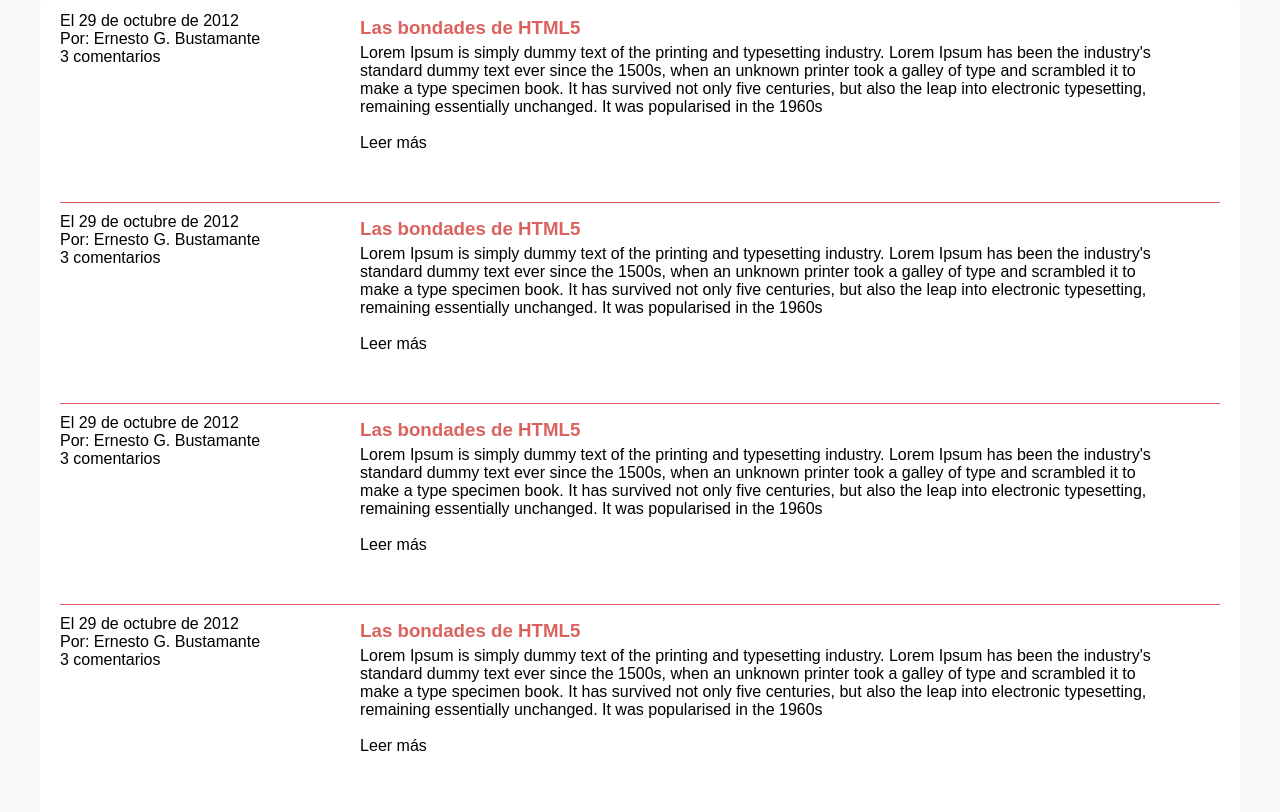
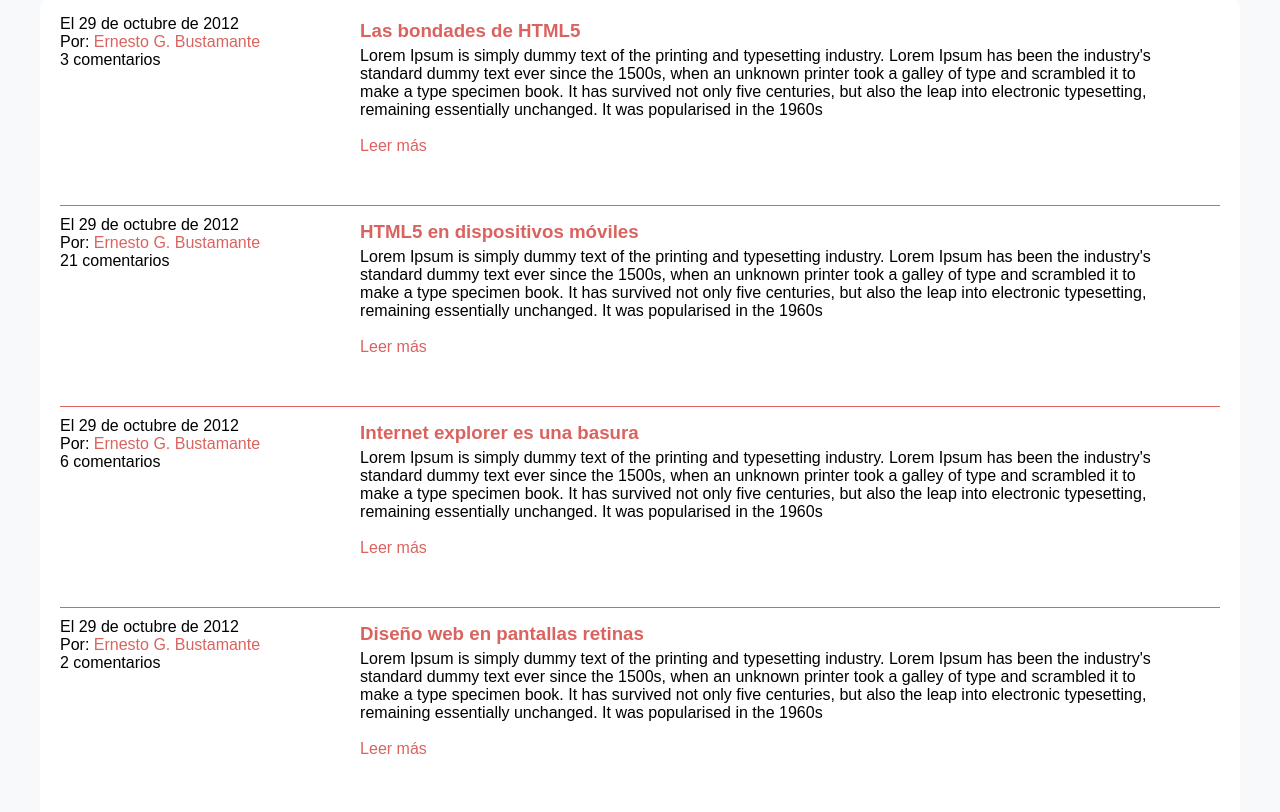
Before and after one commit to R-Art-project/web-html5, a plain HTML site: page index.html in a window 1280 px wide. Shown: the part 580-1392 px from the top of the page. Drawn offline with Linux system fonts and the light colour scheme.

Commit message:
in this point the website is ready

```diff
--- a/index.html
+++ b/index.html
@@ -36,39 +36,39 @@
                 <div class="second-news-block">
                     <div class="second-news-container">
                         <div class="second-news-containerOne">
-                            <p>El 29 de octubre de 2012<br>Por: Ernesto G. Bustamante<br>3 comentarios</p>
+                            <p>El 29 de octubre de 2012<br>Por: <span>Ernesto G. Bustamante</span><br>3 comentarios</p>
                             <div class="news-one">
                                 <h3>Las bondades de HTML5</h3>
                                 <p>Lorem Ipsum is simply dummy text of the printing and typesetting industry. Lorem Ipsum has been the industry's standard dummy text ever since the 1500s, when an unknown printer took a galley of type and scrambled it to make a type specimen book. It has survived not only five centuries, but also the leap into electronic typesetting, remaining essentially unchanged. It was popularised in the 1960s</p>
                                 <br>
-                                <p>Leer más</p>
+                                <a href="#">Leer más</a>
                             </div>
                         </div>
                         <div class="second-news-containerTwo">
-                            <p>El 29 de octubre de 2012<br>Por: Ernesto G. Bustamante<br>3 comentarios</p>
+                            <p>El 29 de octubre de 2012<br>Por: <span>Ernesto G. Bustamante</span><br>21 comentarios</p>
                             <div class="news-two">
-                                <h3>Las bondades de HTML5</h3>
+                                <h3>HTML5 en dispositivos móviles</h3>
                                 <p>Lorem Ipsum is simply dummy text of the printing and typesetting industry. Lorem Ipsum has been the industry's standard dummy text ever since the 1500s, when an unknown printer took a galley of type and scrambled it to make a type specimen book. It has survived not only five centuries, but also the leap into electronic typesetting, remaining essentially unchanged. It was popularised in the 1960s</p>
                                 <br>
-                                <p>Leer más</p>
+                                <a href="#">Leer más</a>
                             </div>
                         </div>
                         <div class="second-news-containerThree">
-                            <p>El 29 de octubre de 2012<br>Por: Ernesto G. Bustamante<br>3 comentarios</p>
+                            <p>El 29 de octubre de 2012<br>Por: <span>Ernesto G. Bustamante</span><br>6 comentarios</p>
                             <div class="news-three">
-                                <h3>Las bondades de HTML5</h3>
+                                <h3>Internet explorer es una basura</h3>
                                 <p>Lorem Ipsum is simply dummy text of the printing and typesetting industry. Lorem Ipsum has been the industry's standard dummy text ever since the 1500s, when an unknown printer took a galley of type and scrambled it to make a type specimen book. It has survived not only five centuries, but also the leap into electronic typesetting, remaining essentially unchanged. It was popularised in the 1960s</p>
                                 <br>
-                                <p>Leer más</p>
+                                <a href="#">Leer más</a>
                             </div>
                         </div>
                         <div class="second-news-containerFor">
-                            <p>El 29 de octubre de 2012<br>Por: Ernesto G. Bustamante<br>3 comentarios</p>
+                            <p>El 29 de octubre de 2012<br>Por: <span>Ernesto G. Bustamante</span><br>2 comentarios</p>
                             <div class="news-for">
-                                <h3>Las bondades de HTML5</h3>
+                                <h3>Diseño web en pantallas retinas</h3>
                                 <p>Lorem Ipsum is simply dummy text of the printing and typesetting industry. Lorem Ipsum has been the industry's standard dummy text ever since the 1500s, when an unknown printer took a galley of type and scrambled it to make a type specimen book. It has survived not only five centuries, but also the leap into electronic typesetting, remaining essentially unchanged. It was popularised in the 1960s</p>
                                 <br>
-                                <p>Leer más</p>
+                                <a href="#">Leer más</a>
                             </div>
                         </div>
                     </div>
--- a/styles/styles.css
+++ b/styles/styles.css
@@ -81,6 +81,8 @@ header li button.active {
   object-fit: cover;
   align-items: center;
   object-position: 0px -20px;
+  padding: 4px;
+  border: 1px solid black;
 }
 .second-news-block{
     grid-row: 2 / 3;
@@ -99,39 +101,67 @@ header li button.active {
   border-bottom: 1px solid #DA635F;
   display: flex;
 }
+.second-news-containerOne span{
+  color: #DA635F;
+}
 .news-one{
   width: 70%;
   padding-left: 100px;
   margin-bottom: 50px;
+}
+.news-one a{
+  color: #DA635F;
+  text-decoration: none;
 }
 .second-news-containerTwo{
   grid-row: 2 / 3;
   border-bottom: 1px solid #DA635F;
   display: flex;
 }
+.second-news-containerTwo span{
+  color: #DA635F;
+}
 .news-two{
   width: 70%;
   padding-left: 100px;
   margin-bottom: 50px;
+}
+.news-two a{
+  color: #DA635F;
+  text-decoration: none;
 }
 .second-news-containerThree{
   grid-row: 3 / 4;
   border-bottom: 1px solid #DA635F;
   display: flex;
 }
+.second-news-containerThree span{
+  color: #DA635F;
+}
 .news-three{
   width: 70%;
   padding-left: 100px;
   margin-bottom: 50px;
 }
+.news-three a{
+  color: #DA635F;
+  text-decoration: none;
+}
 .second-news-containerFor{
   grid-row: 4 / 5;
   display: flex;
+}
+.second-news-containerFor span{
+  color: #DA635F;
 }
 .news-for{
   width: 70%;
   padding-left: 100px;
   margin-bottom: 50px;
+}
+.news-for a{
+  color: #DA635F;
+  text-decoration: none;
 }
 .third-news-block{
     grid-row: 3 / 4;
```
Also changed, not shown: image/view.jpg (added), image/youtube.png (added), 1 other file.
